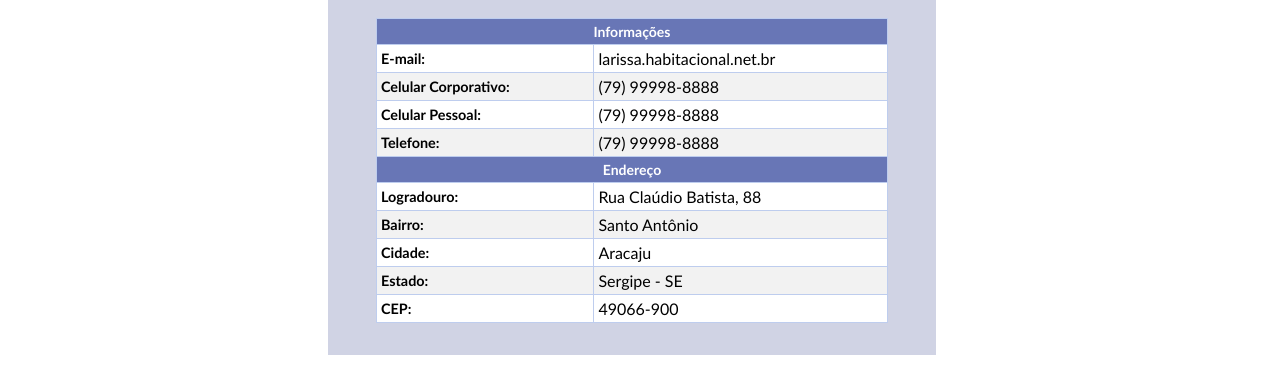
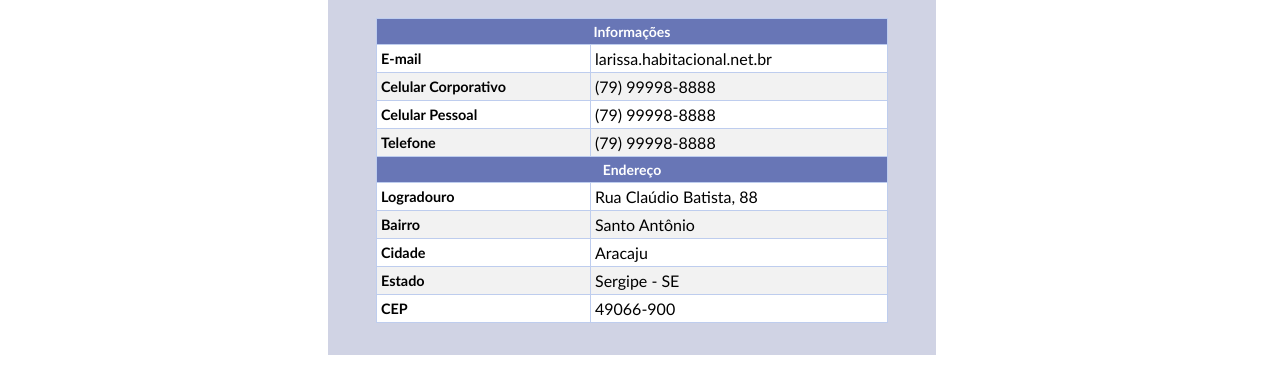
Before and after one commit to mariana-js/Agenda-Digital, an Angular app in the folder Frontend/agendadigital/: page /admin in a window 1280 px wide. Shown: the part 209-576 px from the top of the page. Built offline with nearby package versions, Linux system fonts and the light colour scheme; no server answers; a web font is replaced by a local one.

Commit message:
ADD: Styles finaly page pessoa/contact.

```diff
--- a/Frontend/agendadigital/src/app/admin/admin.component.html
+++ b/Frontend/agendadigital/src/app/admin/admin.component.html
@@ -11,7 +11,7 @@
         <!-- <app-usuarios></app-usuarios> -->
         <!-- <app-contatos-hide></app-contatos-hide> -->
         <app-cadatrar-contato></app-cadatrar-contato>
-      </div><!-- Fim area -->
+      </div>
     </div>
 
   </DIV>
--- a/Frontend/agendadigital/src/app/head/head.component.css
+++ b/Frontend/agendadigital/src/app/head/head.component.css
@@ -41,6 +41,4 @@ a {
 
 .container {
   display: flex;
-  justify-content: center;
-  flex-direction: row;
 }
--- a/Frontend/agendadigital/src/app/principal/pessoa/pessoa.component.html
+++ b/Frontend/agendadigital/src/app/principal/pessoa/pessoa.component.html
@@ -35,25 +35,25 @@
     <tbody>
       <tr>
         <td>
-          <h6>E-mail:</h6>
+          <h6>E-mail</h6>
         </td>
         <td>larissa.habitacional.net.br</td>
       </tr>
       <tr>
         <td>
-          <h6>Celular Corporativo:</h6>
+          <h6>Celular Corporativo</h6>
         </td>
         <td>(79) 99998-8888</td>
       </tr>
       <tr>
         <td>
-          <h6>Celular Pessoal:</h6>
+          <h6>Celular Pessoal</h6>
         </td>
         <td>(79) 99998-8888</td>
       </tr>
       <tr>
         <td>
-          <h6>Telefone:</h6>
+          <h6>Telefone</h6>
         </td>
         <td>(79) 99998-8888</td>
       </tr>
@@ -68,31 +68,31 @@
     <tbody>
       <tr>
         <td>
-          <h6>Logradouro: </h6>
+          <h6>Logradouro</h6>
         </td>
         <td>Rua Claúdio Batista, 88</td>
       </tr>
       <tr>
         <td>
-          <h6>Bairro:</h6>
+          <h6>Bairro</h6>
         </td>
         <td>Santo Antônio</td>
       </tr>
       <tr>
         <td>
-          <h6>Cidade:</h6>
+          <h6>Cidade</h6>
         </td>
         <td>Aracaju</td>
       </tr>
       <tr>
         <td>
-          <h6>Estado:</h6>
+          <h6>Estado</h6>
         </td>
         <td>Sergipe - SE</td>
       </tr>
       <tr>
         <td>
-          <h6>CEP:</h6>
+          <h6>CEP</h6>
         </td>
         <td>49066-900</td>
       </tr>
--- a/Frontend/agendadigital/src/styles.css
+++ b/Frontend/agendadigital/src/styles.css
@@ -3,6 +3,11 @@ body {
   font-family: 'Gill Sans', 'Gill Sans MT', Calibri, 'Trebuchet MS', sans-serif;
   margin: 0;
 
+}
+.admin{
+  display: flex;
+  justify-content: center;
+  flex-direction: row;
 }
 
 .page {
```
Also changed, not shown: Frontend/agendadigital/src/app/head/head.component.html (+3 -5 lines).
